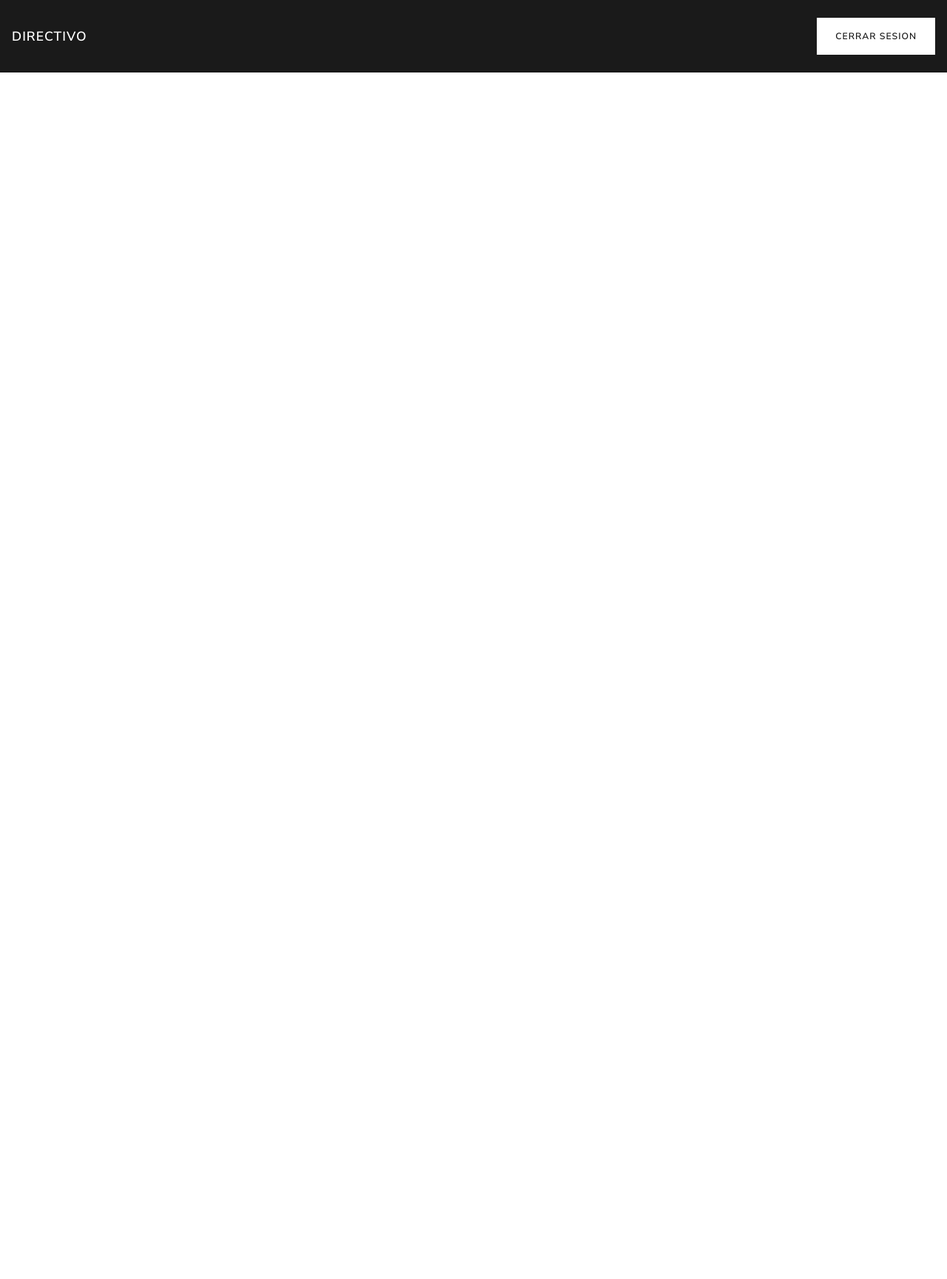
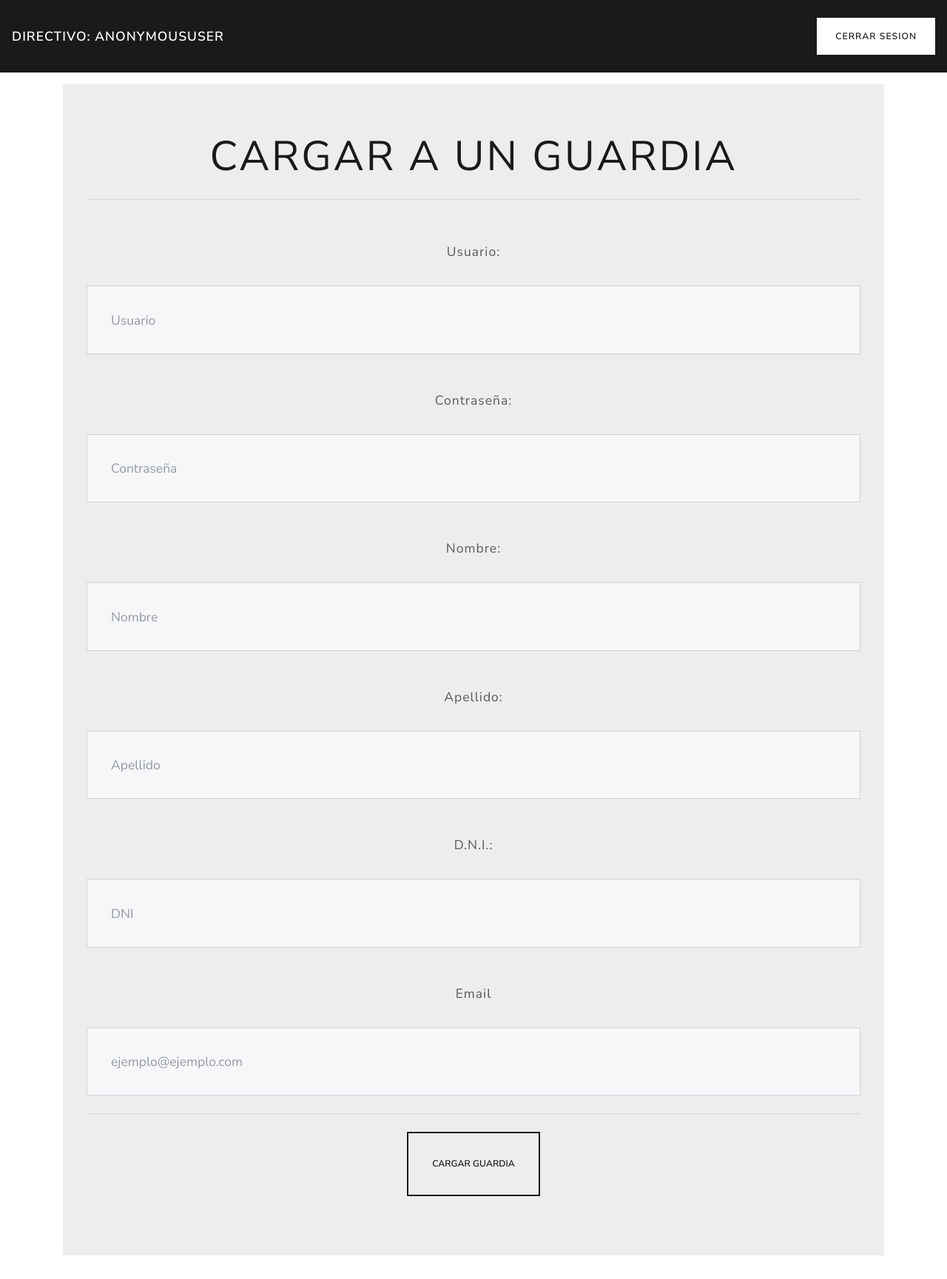
Before and after one commit to Grupo42018/f2kens, a Django app: template frontend_token/templates/director.html in a window 1280 px wide. Shown: the whole page at 74% size. Before the commit the page ends 98 px from the top, so only its background shows below. Run offline with Django 3.2, Linux system fonts and the light colour scheme; the template is opened without the code that fills it, so the values that code supplies are empty; some libraries are stand-ins or nearby versions.

Commit message:
Form para crear Guardia (UI)

```diff
--- a/frontend_token/templates/director.html
+++ b/frontend_token/templates/director.html
@@ -3,9 +3,53 @@
 	<title>Directivo</title>
 {% endblock head %}
 
-{% block brand %}Directivo{% endblock brand %}
+{% block brand %}Directivo: {{user|upper}}{% endblock brand %}
 
 
 {% block content %}
-
+<!-- Relacionar con el tab profile-->
+<div class="container">
+  <div class="row">
+    <!-- Editar Perfil -->
+    <div class="col">
+      <center>
+        <div class="jumbotron" style="background-color: #ededed">
+          <h3 class="display-4">CARGAR A UN GUARDIA</h3>
+          <hr class="my-4">
+          <form method="POST" action="/" accept-charset="utf-8">
+            {% csrf_token %}
+            <div class="form-group">
+              <label class="col-form-label col-form-label-lg" for="inputLarge">Usuario:</label>
+              <input class="form-control form-control-lg" name="user" placeholder="Usuario" id="inputLarge" type="text">
+            </div>
+            <div class="form-group">
+              <label class="col-form-label col-form-label-lg" for="inputLarge">Contraseña:</label>
+              <input class="form-control form-control-lg" name="password" placeholder="Contraseña" id="inputLarge" type="password">
+            </div>
+            <div class="form-group">
+              <label class="col-form-label col-form-label-lg" for="inputLarge">Nombre:</label>
+              <input class="form-control form-control-lg" name="first_name" placeholder="Nombre" id="inputLarge" type="text">
+            </div>
+            <div class="form-group">
+              <label class="col-form-label col-form-label-lg" for="inputLarge">Apellido:</label>
+              <input class="form-control form-control-lg" name="last_name" placeholder="Apellido" id="inputLarge" type="text">
+            </div>
+						<div class="form-group">
+              <label class="col-form-label col-form-label-lg" for="inputLarge">D.N.I.:</label>
+              <input class="form-control form-control-lg" name="last_name" placeholder="DNI" id="inputLarge" type="text">
+            </div>
+            <div class="form-group">
+              <label class="col-form-label col-form-label-lg" for="inputLarge">Email</label>
+              <input class="form-control form-control-lg" name="email" placeholder="ejemplo@ejemplo.com" id="inputLarge" type="text">
+            </div>
+            <hr class="my-4">
+            <p class="lead">
+              <button class="btn btn-outline-primary btn-lg" type="submit">CARGAR GUARDIA</button>
+            </p>
+          </form>
+        </div>
+      </center>
+    </div>
+  </div>
+</div>
 {% endblock content %}
--- a/frontend_token/templates/tutor.html
+++ b/frontend_token/templates/tutor.html
@@ -46,7 +46,7 @@
             </div>
             <div class="form-group">
               <label class="col-form-label col-form-label-lg" for="inputLarge">Contraseña</label>
-              <input class="form-control form-control-lg" name="password" placeholder="Contraseña" id="inputLarge" type="text">
+              <input class="form-control form-control-lg" name="password" placeholder="Contraseña" id="inputLarge" type="password">
             </div>
             <div class="form-group">
               <label class="col-form-label col-form-label-lg" for="inputLarge">Nombre</label>
```
